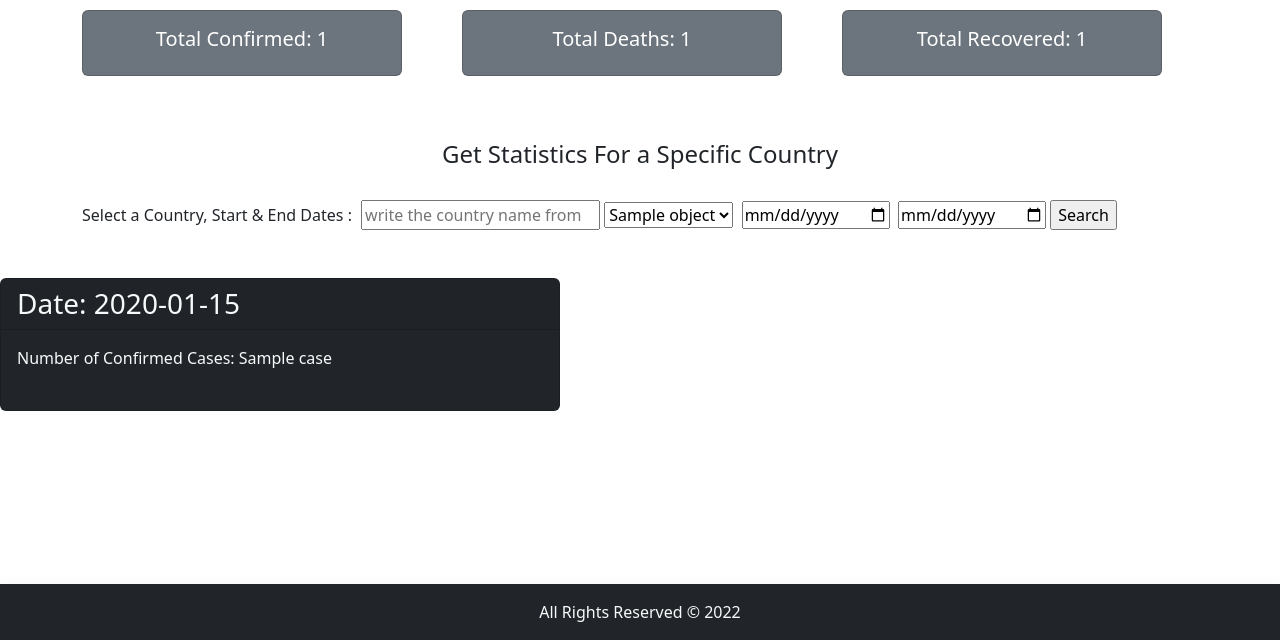
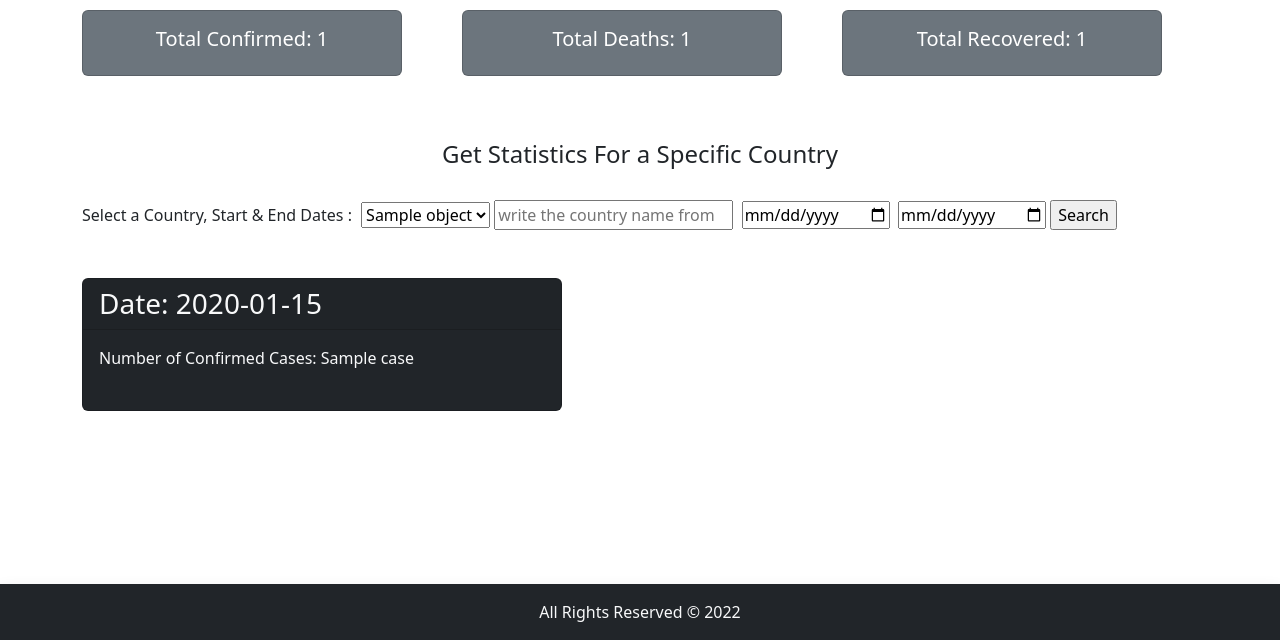
Before and after one commit to BatoolBtoush/covid-django, a Django app: template templates/home.html in a window 1280 px wide. Shown: the part 160-800 px from the top of the page. Run offline with Django 4.2, Linux system fonts and the light colour scheme; the template is opened without the code that fills it: most values are stand-ins (such as "Sample title", 1, 10 or a date in 2020); some libraries are stand-ins or nearby versions.

Commit message:
little bit of styling

```diff
--- a/templates/home.html
+++ b/templates/home.html
@@ -60,12 +60,14 @@
   <form action="/" method="POST">
     {% csrf_token %}
     <label for="selected_country" style="margin-right: 5px;"> Select a Country, Start & End Dates : </label>
-    <input type="search" placeholder="write the country name from the drop-down list in here to search for it" name="selected_country" id="selected_country" >
-    <select >
+    <select>
       {% for object in my_list %}
       <option value="">{{object}}</option>
       {% endfor %}
     </select>
+    <input type="search" placeholder="write the country name from the drop-down list in here to search for it"
+      name="selected_country" id="selected_country">
+
     <label for="startdate"></label>
     <input type="date" id="start_date" name="start_date">
 
@@ -84,8 +86,10 @@
 <!-- {{req_js}} -->
 
 {% for date, case in bigger_list %}
-
-<div class="card text-light bg-dark" style="width: 35rem;">
+<div class="container">
+  <div class="row">
+    <div class="col-md-4">
+      <div class="card text-light bg-dark" style="width: 30rem;">
         <h3 class="card-header">Date: {{date}}</h3>
         <div class="card-body">
           <p class="card-text">Number of Confirmed Cases: {{case}} </p>
@@ -93,6 +97,9 @@
         <br>
       </div>
       <br>
+    </div>
+  </div>
+</div>
 
 {% endfor %}
 
```
Lines whose indentation alone changed are shown as unchanged.
